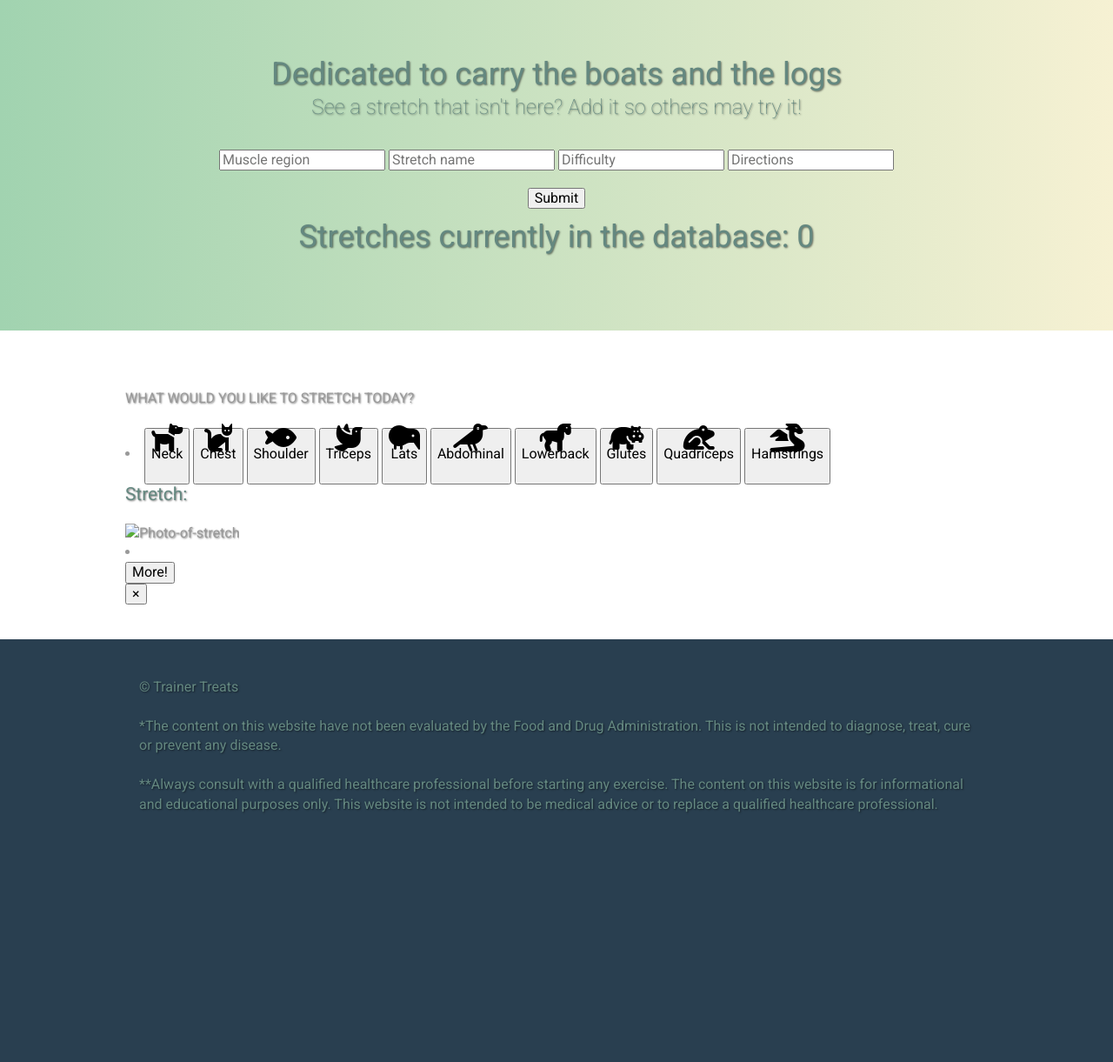
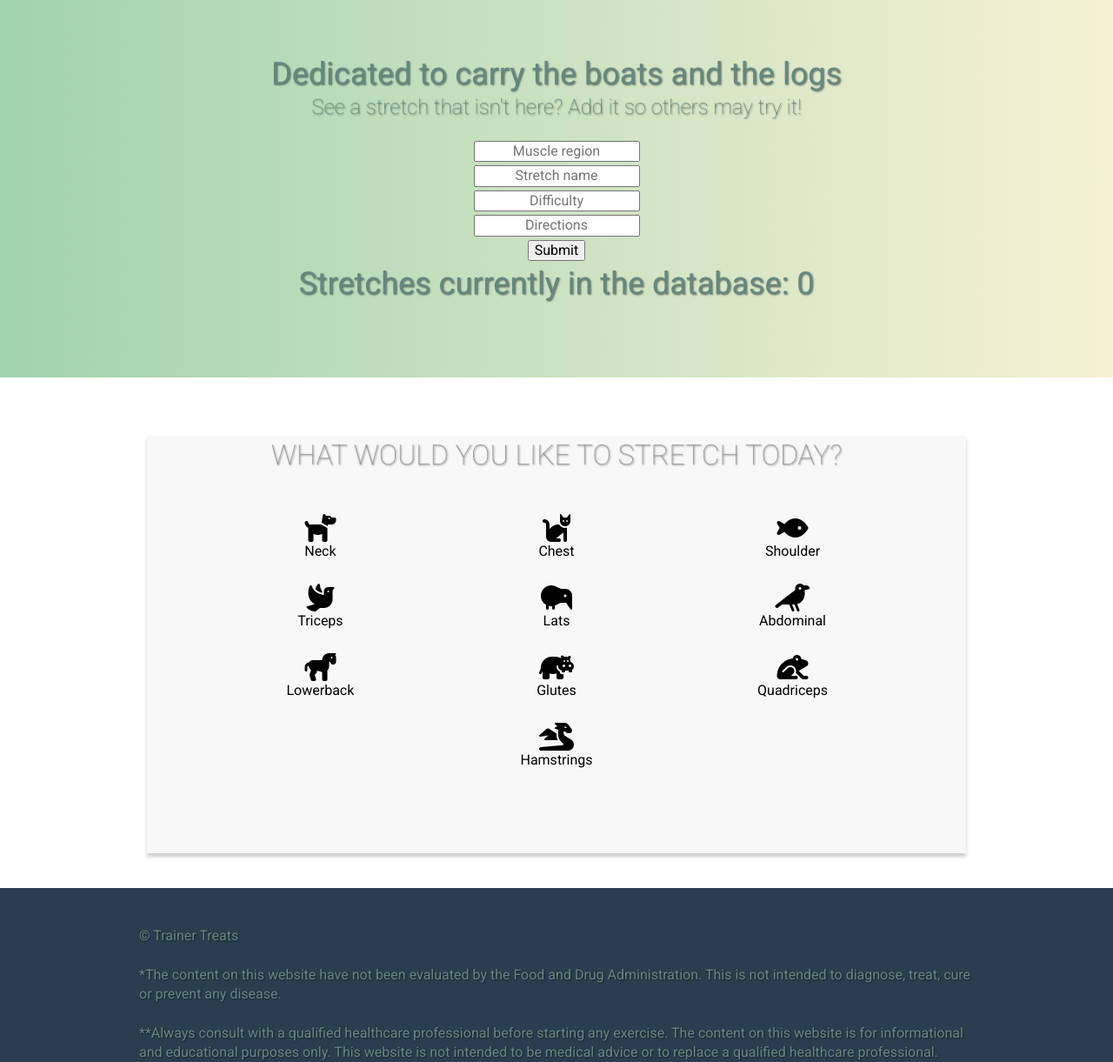
Before and after one commit to boobeh123/Trainer-Treats, a Node server app: page / in a window 1280 px wide. Shown: the part 175-1396 px from the top of the page at 87% size. Before the commit the page ends 1109 px from the top, so only its background shows below. Run offline with Node 20, Linux system fonts and the light colour scheme; data that the repository does not hold is empty; some libraries are stand-ins or nearby versions.

Commit message:
Apply style to buttons

```diff
--- a/public/css/style.css
+++ b/public/css/style.css
@@ -172,26 +172,7 @@ a:hover {
 .fa-github:active {
     transform: translateY(-4.5px);
 }
-/**************************************************************
-* Buttons
-***************************************************************/
-/* .btn {
-    display: inline-block;
-    border-radius: 5px;
-    margin: 0;
-    color: #fff;
-    letter-spacing: .5px;
-}
 
-.btn-alt {
-    border: 1px solid #fff;
-    padding: .65rem 1.9rem;
-}
-
-.btn-alt:hover {
-    background-color: #fff;
-    color: #648880;
-} */
 /**************************************************************
 * Header
 ***************************************************************/
@@ -287,6 +268,115 @@ a:hover {
     margin-bottom: 1.4rem;
 }
 
+.hero input {
+    /* border: 2px solid red; */
+    display: block;
+    margin: .25rem auto;
+    text-align: center;
+}
+
+/**************************************************************
+* Section
+***************************************************************/
+
+.content {
+    background: #F9F8F8;
+    box-shadow: 0px 4px 4px rgba(0, 0, 0, 0.2);
+    /* max-width: 65%; */
+    width: 95%;
+    height: 30rem;
+    margin: 0 auto;
+    list-style: none;
+    text-align: center;
+}
+
+.content-p {
+    font-size: 2rem;
+    line-height: 44px;
+    font-weight: 300;
+}
+
+.content button p {
+    padding-top: .5rem;
+}
+
+.content button {
+    border-radius: 50%;
+    min-width: 25%;
+    height: 5rem;
+    padding: 2rem 0;
+    border: none;
+    background: none;
+    margin: 0 1rem;
+  }
+
+.content button:hover {
+    background: linear-gradient(-25deg,#a1d3b0 30%, #f6f1d3 70%);
+    opacity: 0.9;
+    cursor: pointer;
+  }
+
+/**************************************************************
+* Modal
+***************************************************************/
+
+  .hidden {
+    display: none;
+  }
+
+
+.modal {
+    position: fixed;
+    text-align: center;
+    top: 50%;
+    left: 50%;
+    transform: translate(-50%, -50%);
+    width: 50%;
+    color: black;
+    background-color: #F9F8F8;;
+    padding: 4rem;
+    border-radius: 25px;
+    box-shadow: 0 3rem 5rem rgba(0, 0, 0, 0.3);
+    z-index: 10;
+    color: black;
+    font-weight: 300;
+    font-size: 1.6rem;
+    line-height: 139%;
+    letter-spacing: 0.02em;
+  }
+
+  .surprise-image {
+    max-width: 50%;
+  }
+
+  .overlay {
+    position: fixed;
+    top: 0;
+    left: 0;
+    width: 100%;
+    height: 100%;
+    background-color: rgba(0, 0, 0, 0.6);
+    backdrop-filter: blur(5px);
+    z-index: 5;
+  }
+
+
+  .more-modal, .close-modal{
+    width: min(50%, 130px);
+    height: 50px;
+    box-shadow: 0px 4px 4px 2px #FFC0CB;
+    opacity: 0.9;
+    border-radius: 25px;
+    padding-top: 0;
+    color: black;
+    font-size: 1.2rem;
+    text-align: center;
+    margin: 0.6rem;
+    font-weight: 300;
+    line-height: 169%;
+    letter-spacing: 0.02em;
+    font-family: "Akshar", sans-serif;
+  }
 /**************************************************************
 * Media queries
 ***************************************************************/
@@ -416,4 +506,9 @@ a:hover {
         margin: 0;
     }
 
+    /* content */
+    .content {
+        height: 35rem;
+    }
+
   }
```
